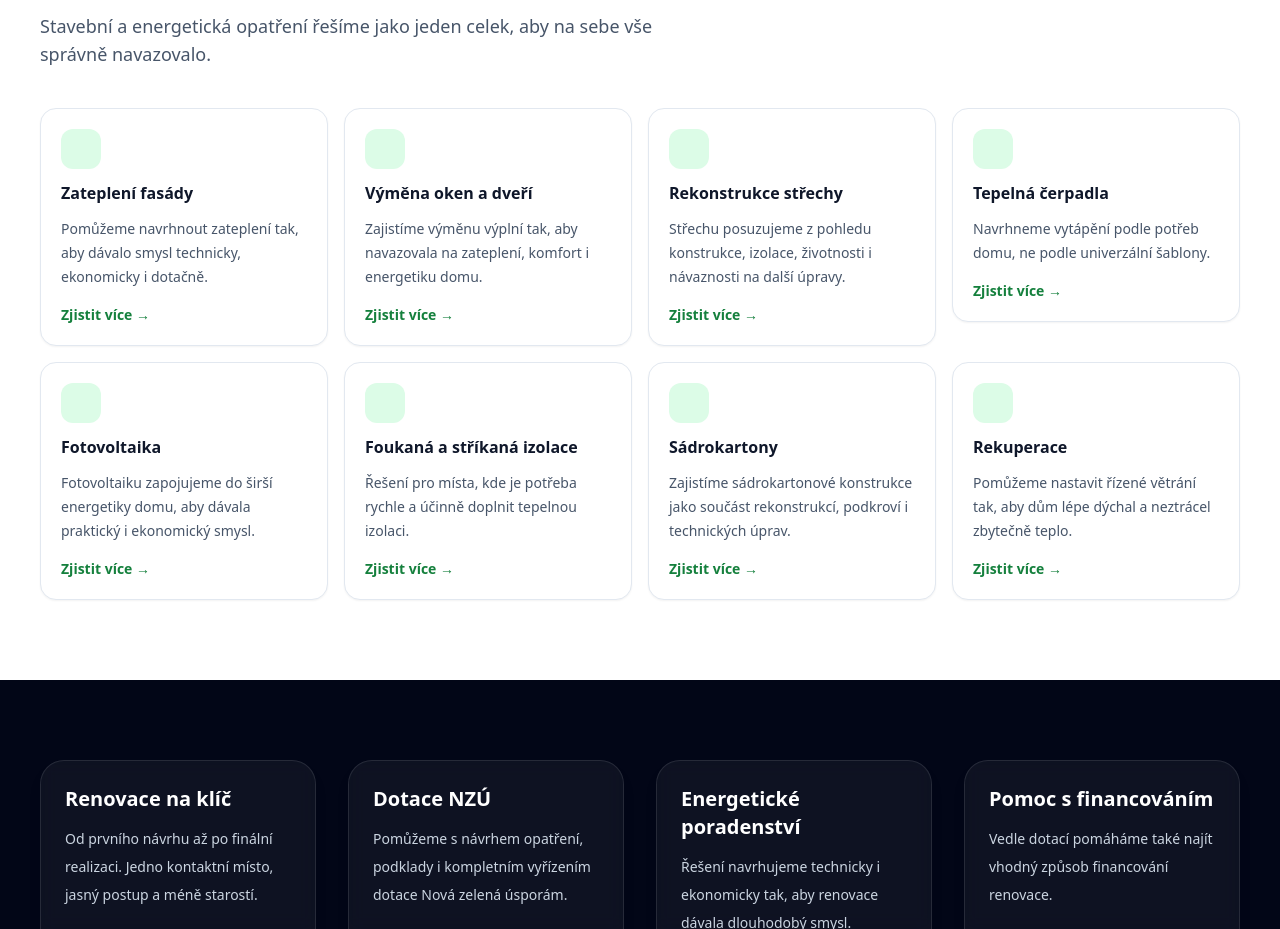
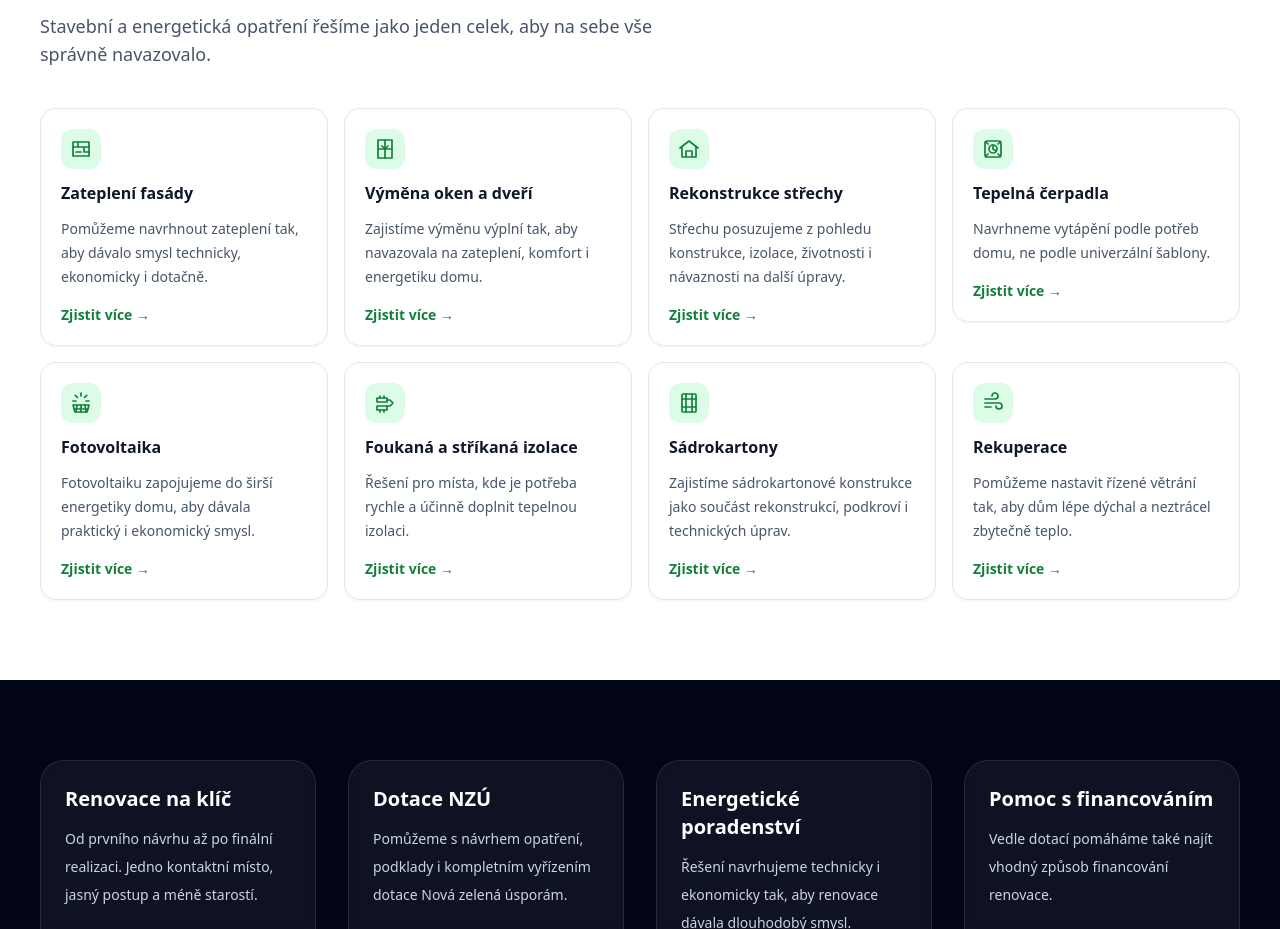
Before and after one commit to Enerixsro/enerix-web, a Next.js app: page / in a window 1280 px wide. Shown: the part 1010-1939 px from the top of the page. Built offline with nearby package versions, Linux system fonts and the light colour scheme.

Commit message:
Add service SVG icons

```diff
--- a/pages/index.js
+++ b/pages/index.js
@@ -40,6 +40,7 @@ export default function EnerixLandingPage() {
   const services = [
     {
       title: "Zateplení fasády",
+      icon: "facade",
       short:
         "Pomůžeme navrhnout zateplení tak, aby dávalo smysl technicky, ekonomicky i dotačně.",
       detail:
@@ -52,6 +53,7 @@ export default function EnerixLandingPage() {
     },
     {
       title: "Výměna oken a dveří",
+      icon: "window",
       short:
         "Zajistíme výměnu výplní tak, aby navazovala na zateplení, komfort i energetiku domu.",
       detail:
@@ -64,6 +66,7 @@ export default function EnerixLandingPage() {
     },
     {
       title: "Rekonstrukce střechy",
+      icon: "roof",
       short:
         "Střechu posuzujeme z pohledu konstrukce, izolace, životnosti i návaznosti na další úpravy.",
       detail:
@@ -76,6 +79,7 @@ export default function EnerixLandingPage() {
     },
     {
       title: "Tepelná čerpadla",
+      icon: "heatPump",
       short:
         "Navrhneme vytápění podle potřeb domu, ne podle univerzální šablony.",
       detail:
@@ -88,6 +92,7 @@ export default function EnerixLandingPage() {
     },
     {
       title: "Fotovoltaika",
+      icon: "solar",
       short:
         "Fotovoltaiku zapojujeme do širší energetiky domu, aby dávala praktický i ekonomický smysl.",
       detail:
@@ -100,6 +105,7 @@ export default function EnerixLandingPage() {
     },
     {
       title: "Foukaná a stříkaná izolace",
+      icon: "insulation",
       short:
         "Řešení pro místa, kde je potřeba rychle a účinně doplnit tepelnou izolaci.",
       detail:
@@ -112,6 +118,7 @@ export default function EnerixLandingPage() {
     },
     {
       title: "Sádrokartony",
+      icon: "drywall",
       short:
         "Zajistíme sádrokartonové konstrukce jako součást rekonstrukcí, podkroví i technických úprav.",
       detail:
@@ -124,6 +131,7 @@ export default function EnerixLandingPage() {
     },
     {
       title: "Rekuperace",
+      icon: "ventilation",
       short:
         "Pomůžeme nastavit řízené větrání tak, aby dům lépe dýchal a neztrácel zbytečně teplo.",
       detail:
@@ -139,6 +147,79 @@ export default function EnerixLandingPage() {
   const selectedService = services.find(
     (service) => service.title === activeService
   );
+
+  const renderServiceIcon = (icon) => {
+    const iconPaths = {
+      facade: (
+        <>
+          <path d="M4 5h16v14H4z" />
+          <path d="M4 10h16M9 5v5m6 0v5M7 15h5m4 0h4" />
+        </>
+      ),
+      window: (
+        <>
+          <path d="M5 3h14v18H5z" />
+          <path d="M12 3v18M5 12h14" />
+          <path d="m9 9 3 3 3-3" />
+        </>
+      ),
+      roof: (
+        <>
+          <path d="m3 11 9-7 9 7" />
+          <path d="M5 10v10h14V10M9 20v-6h6v6" />
+        </>
+      ),
+      heatPump: (
+        <>
+          <rect x="4" y="4" width="16" height="16" rx="2" />
+          <circle cx="12" cy="12" r="4" />
+          <path d="M12 8v4l3 2M7 7l-2-2m12 2 2-2M7 17l-2 2m12-2 2 2" />
+        </>
+      ),
+      solar: (
+        <>
+          <path d="M4 14h16l-2 7H6z" />
+          <path d="m8 14-1 7m5-7v7m4-7 1 7M5 18h14" />
+          <path d="M12 2v3m-5.7-.7 2.1 2.1m9.3-2.1-2.1 2.1M4 10h3m10 0h3" />
+        </>
+      ),
+      insulation: (
+        <>
+          <path d="M4 7h10v4H4zM4 15h10v4H4z" />
+          <path d="M14 9h3l3 3-3 3h-3" />
+          <path d="M7 7V5m4 2V5M7 21v-2m4 2v-2" />
+        </>
+      ),
+      drywall: (
+        <>
+          <rect x="5" y="3" width="14" height="18" rx="1" />
+          <path d="M9 3v18m6-18v18M5 8h14m-14 8h14" />
+        </>
+      ),
+      ventilation: (
+        <>
+          <path d="M4 8h10a3 3 0 1 0-3-3" />
+          <path d="M4 12h14a3 3 0 1 1-3 3" />
+          <path d="M4 16h6" />
+        </>
+      ),
+    };
+
+    return (
+      <svg
+        viewBox="0 0 24 24"
+        fill="none"
+        stroke="currentColor"
+        strokeWidth="1.7"
+        strokeLinecap="round"
+        strokeLinejoin="round"
+        className="h-6 w-6"
+        aria-hidden="true"
+      >
+        {iconPaths[icon]}
+      </svg>
+    );
+  };
 
   const renderServiceDetail = (service, className = "") => (
     <div
@@ -345,7 +426,9 @@ export default function EnerixLandingPage() {
                   }`}
                   aria-expanded={activeService === service.title}
                 >
-                  <div className="mb-3 h-10 w-10 rounded-xl bg-green-100" />
+                  <div className="mb-3 flex h-10 w-10 items-center justify-center rounded-xl bg-green-100 text-green-700">
+                    {renderServiceIcon(service.icon)}
+                  </div>
                   <div className="font-semibold text-slate-900">
                     {service.title}
                   </div>
```
